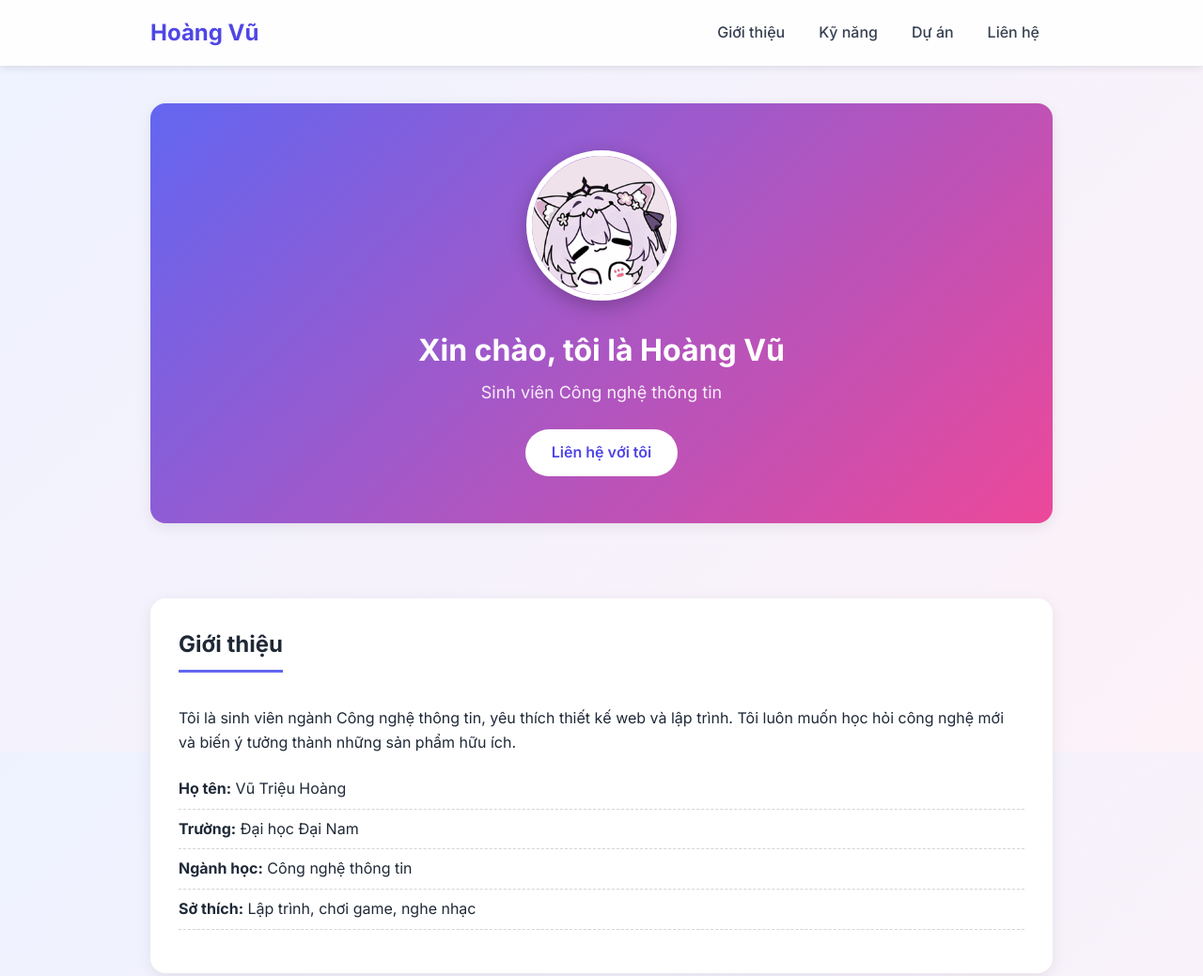
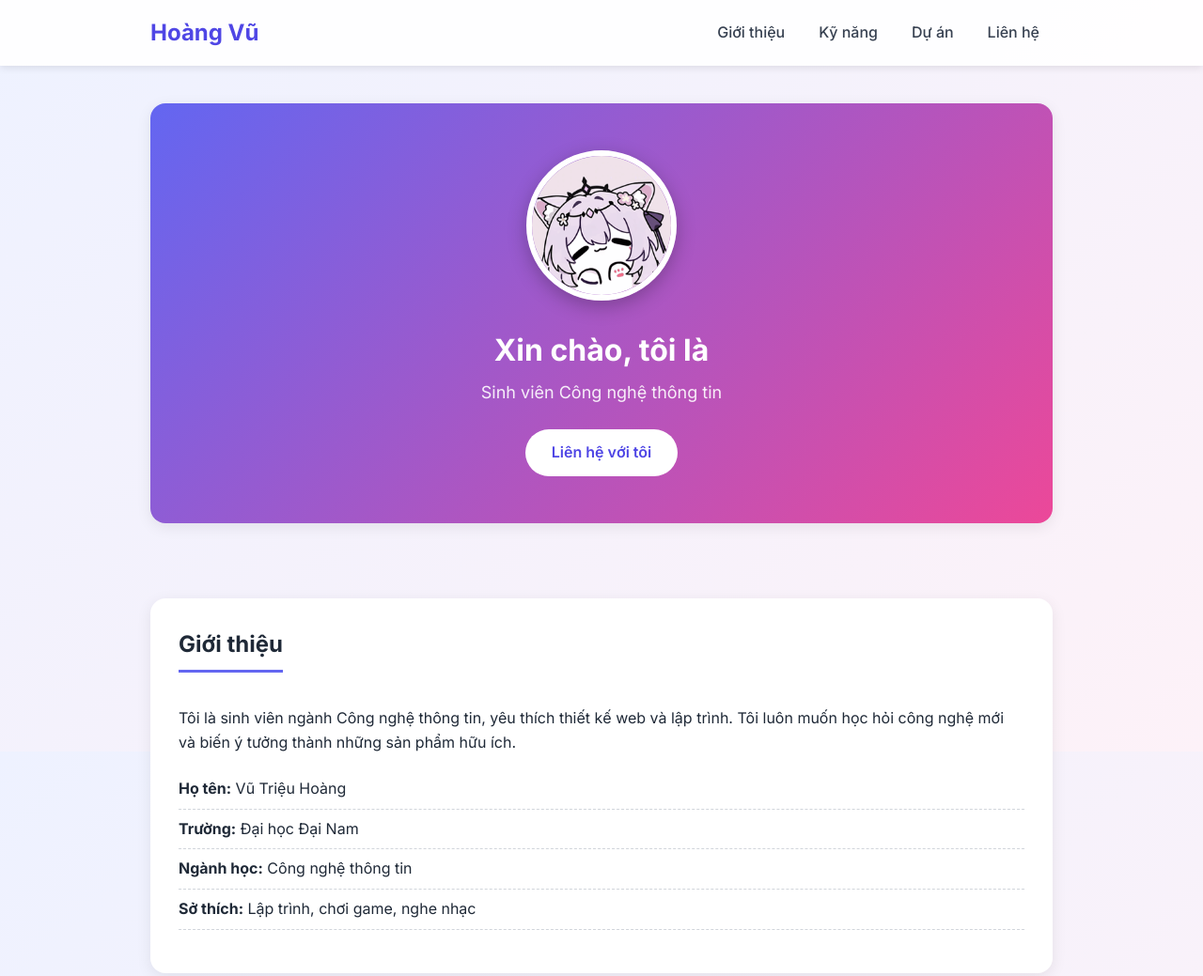
Before and after one commit to lineagefox/FIT4014-A3, a plain HTML site: page index.html in a window 1280 px wide. Shown: the top 1039 px of the page at 94% size. Drawn offline with Linux system fonts and the light colour scheme.

Commit message:
cap nhat index.html

```diff
--- a/index.html
+++ b/index.html
@@ -28,7 +28,7 @@
     <section id="hero">
       <div class="container hero-box">
         <img class="avatar" src="assets/castorice.gif" alt="Ảnh đại diện">
-        <h2>Xin chào, tôi là Hoàng Vũ</h2>
+        <h2>Xin chào, tôi là</h2>
         <p class="role">Sinh viên Công nghệ thông tin</p>
         <a class="btn" href="#contact">Liên hệ với tôi</a>
       </div>
```
